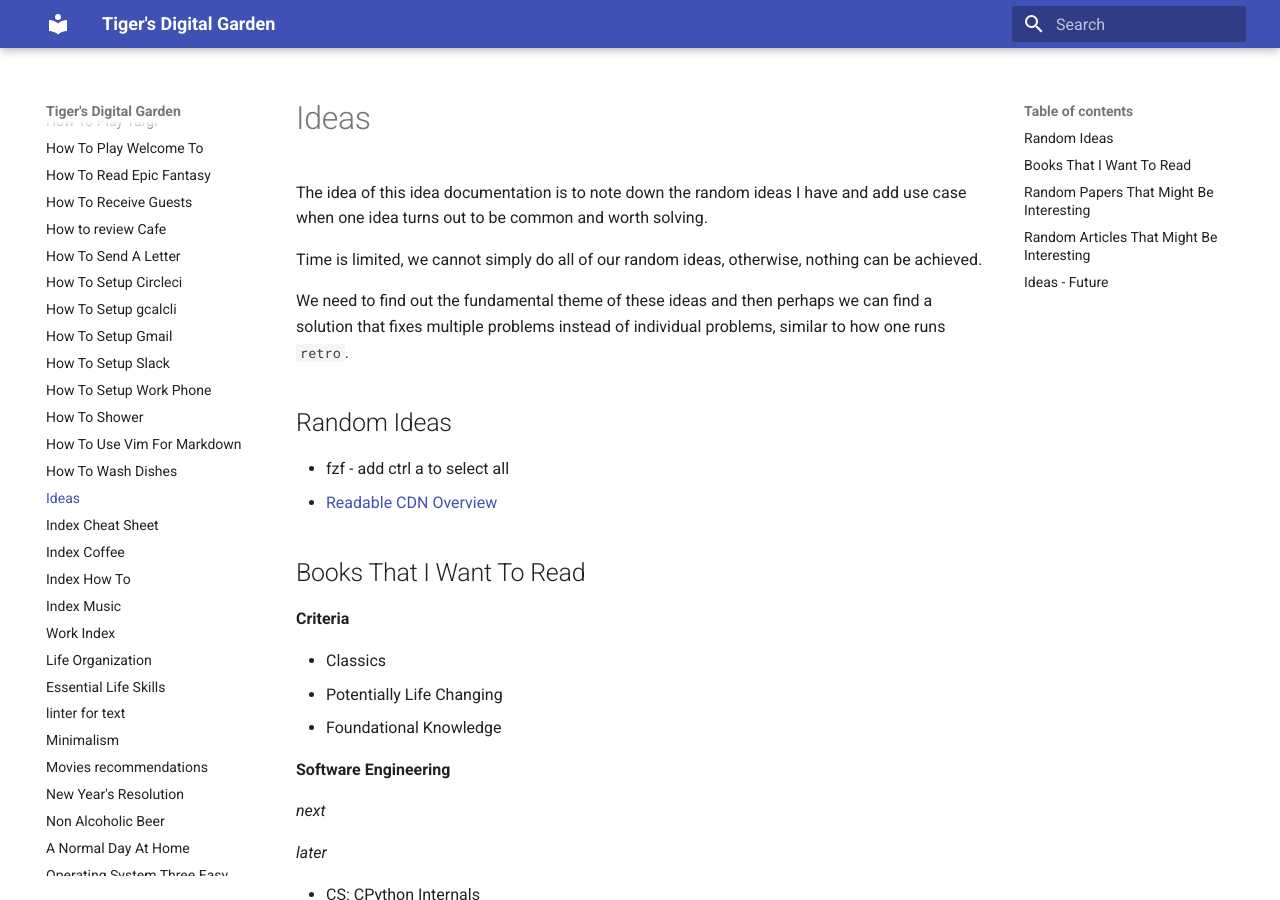
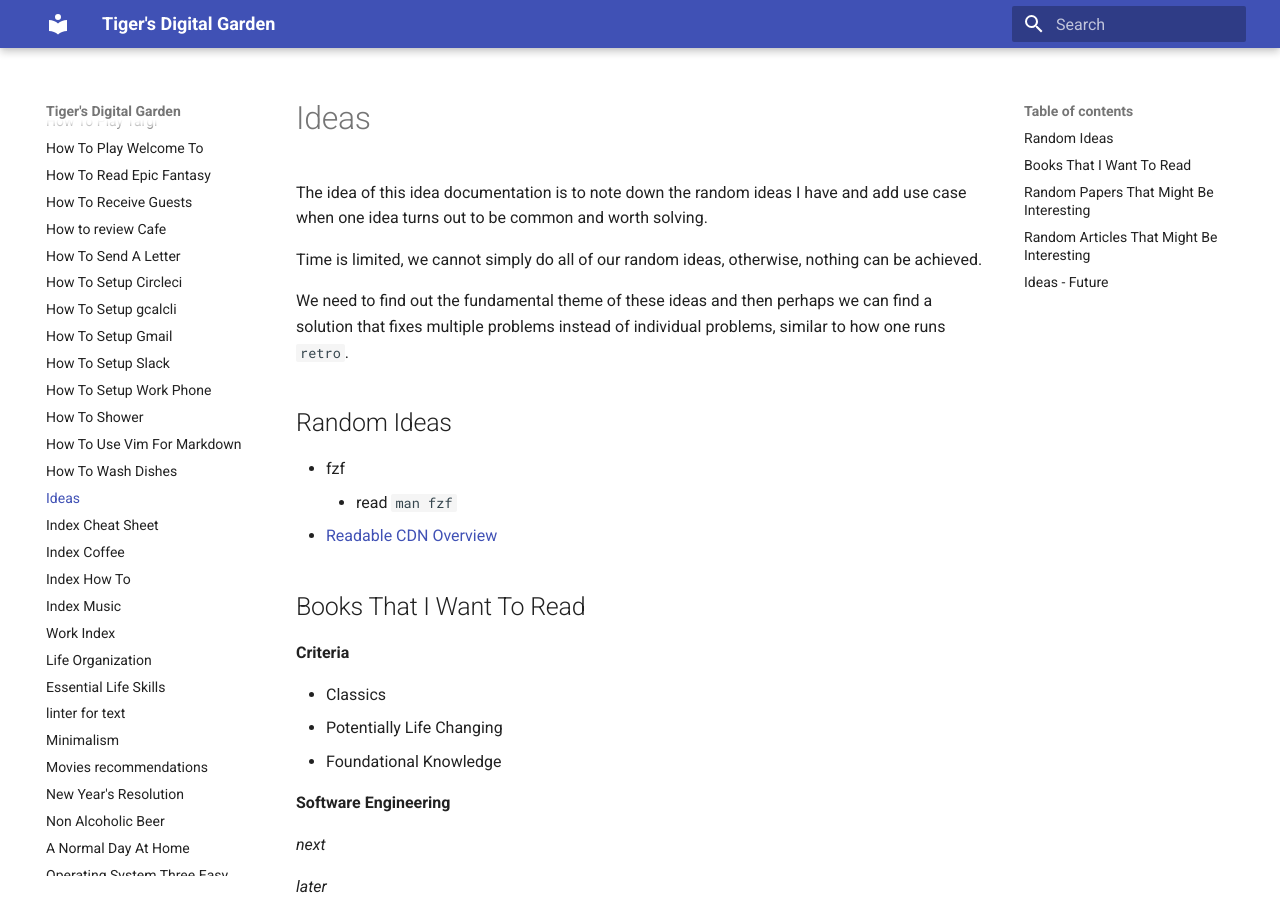
Before and after one commit to ynotstartups/notes, an MkDocs documentation site: the page built from notes/ideas.md, in a window 1280 px wide and 900 px high. Built offline with MkDocs 1.6.1 and Material for MkDocs 9.7.7, drawn with Linux system fonts in a browser that asks for light colours.

Commit message:
update ideas

```diff
--- a/notes/ideas.md
+++ b/notes/ideas.md
@@ -8,7 +8,8 @@ We need to find out the fundamental theme of these ideas and then perhaps we can
 
 ## Random Ideas
 
-- fzf - add ctrl a to select all
+- fzf
+  - read `man fzf`
 - [Readable CDN Overview](https://people.cs.rutgers.edu/~rmartin/teaching/fall15/papers/arch2/cdn.pdf)
 
 ## Books That I Want To Read
```
